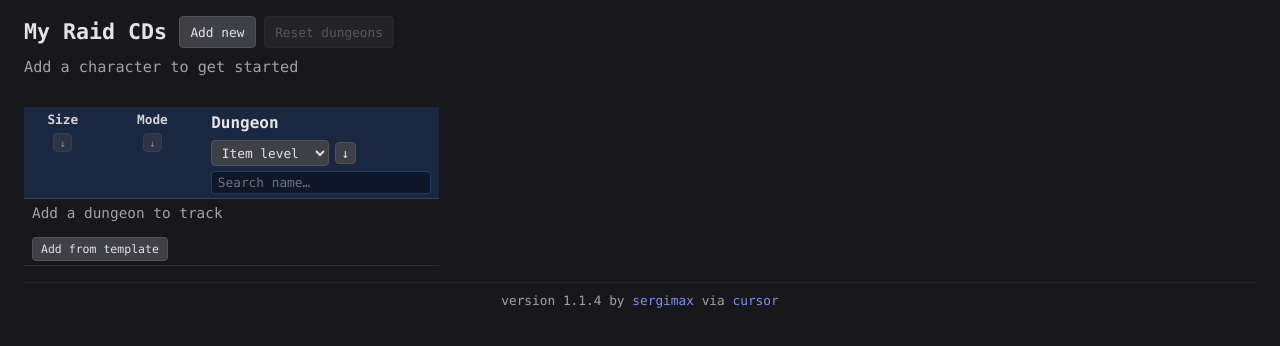
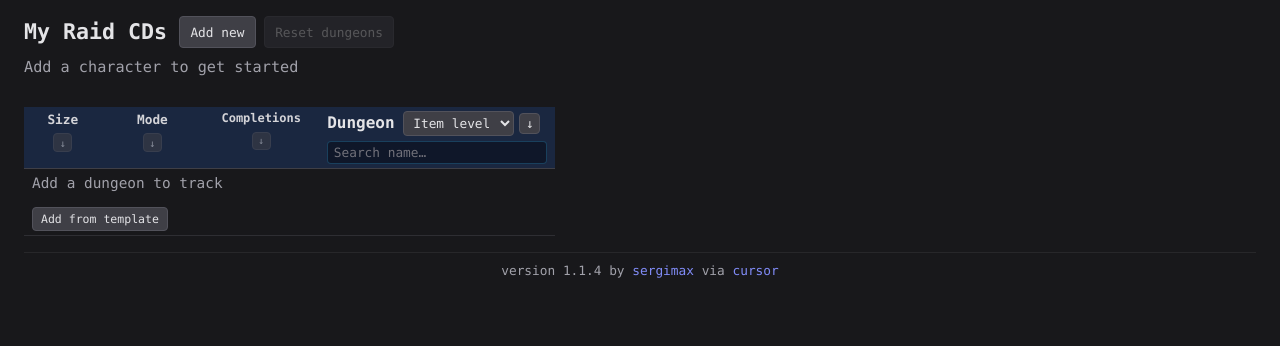
Before and after one commit to sergimax/my-raid-cds, a React (Vite) app: page / in a window 1280 px wide. Shown: the top 346 px of the page. Built offline with nearby package versions, Linux system fonts and the light colour scheme.

Commit message:
feat(dungeon-table): introduce completions column with sorting functionality and update table layout

```diff
--- a/src/components/dungeon-table/dungeon-cell.tsx
+++ b/src/components/dungeon-table/dungeon-cell.tsx
@@ -20,14 +20,6 @@ export function DungeonCell({
     >
       <div className="dungeon-table-dungeon-cell-text">
         <span
-          className="dungeon-table-dungeon-count"
-          data-empty={completionCount === 0}
-          aria-label={`${dungeon.name}: ${completionCount} completions`}
-          title={`${completionCount} completions`}
-        >
-          {completionCount}
-        </span>
-        <span
           className={`dungeon-name dungeon-name--tier-${getItemLevelTier(
             dungeon.itemLevel
           )}`}
--- a/src/components/dungeon-table/index.tsx
+++ b/src/components/dungeon-table/index.tsx
@@ -12,7 +12,10 @@ import {
 } from "./dungeon-table-utils";
 import "./styles.css";
 
-type DungeonSortKeyDungeonSelect = Exclude<DungeonSortKey, "size" | "mode">;
+type DungeonSortKeyDungeonSelect = Exclude<
+  DungeonSortKey,
+  "size" | "mode" | "completions"
+>;
 
 export function DungeonTable({
   dungeons,
@@ -67,13 +70,29 @@ export function DungeonTable({
     }
   }, [sortKey, handleToggleSortDir]);
 
+  const handleCompletionsSortClick = useCallback(() => {
+    if (sortKey !== "completions") {
+      setSortKey("completions");
+      setSortDir("desc");
+    } else {
+      handleToggleSortDir();
+    }
+  }, [sortKey, handleToggleSortDir]);
+
   const handleDungeonSortKeyChange = useCallback(
     (event: ChangeEvent<HTMLSelectElement>) => {
       const nextKey = event.target.value as
         | DungeonSortKeyDungeonSelect
         | "__size__"
-        | "__mode__";
-      if (nextKey === "__size__" || nextKey === "__mode__") return;
+        | "__mode__"
+        | "__completions__";
+      if (
+        nextKey === "__size__" ||
+        nextKey === "__mode__" ||
+        nextKey === "__completions__"
+      ) {
+        return;
+      }
       setSortKey(nextKey as DungeonSortKey);
     },
     []
@@ -120,7 +139,7 @@ export function DungeonTable({
     [dungeons, nameSearch, sortKey, sortDir, completionCountsByDungeonId]
   );
 
-  const colSpan = 3 + characters.length;
+  const colSpan = 4 + characters.length;
   const hasDungeons = dungeons.length > 0;
   const hasVisibleRows = visibleDungeons.length > 0;
 
@@ -218,6 +237,36 @@ export function DungeonTable({
               </button>
             </div>
           </th>
+          <th scope="col" className="dungeon-table-completions-col">
+            <div className="dungeon-table-completions-header">
+              <span className="dungeon-table-completions-header-label">
+                Completions
+              </span>
+              <button
+                type="button"
+                className={`dungeon-table-sort-dir-btn dungeon-table-completions-sort-dir-btn${
+                  sortKey === "completions"
+                    ? " dungeon-table-completions-sort-dir-btn--active"
+                    : ""
+                }`}
+                onClick={handleCompletionsSortClick}
+                aria-label={
+                  sortKey === "completions"
+                    ? `Completions: sort ${sortDir === "asc" ? "ascending" : "descending"}`
+                    : "Sort by completion count"
+                }
+                title={
+                  sortKey === "completions"
+                    ? sortDir === "asc"
+                      ? "Ascending by completions (click for descending)"
+                      : "Descending by completions (click for ascending)"
+                    : "Sort by completions"
+                }
+              >
+                {sortKey === "completions" ? (sortDir === "asc" ? "↑" : "↓") : "↓"}
+              </button>
+            </div>
+          </th>
           <th scope="col" className="dungeon-table-sticky-col">
             <div className="dungeon-table-dungeon-header">
               <div className="dungeon-table-dungeon-header-row">
@@ -231,6 +280,8 @@ export function DungeonTable({
                         ? "__size__"
                         : sortKey === "mode"
                           ? "__mode__"
+                          : sortKey === "completions"
+                            ? "__completions__"
                             : sortKey
                     }
                     onChange={handleDungeonSortKeyChange}
@@ -242,11 +293,15 @@ export function DungeonTable({
                     <option value="__mode__" hidden>
                       —
                     </option>
+                    <option value="__completions__" hidden>
+                      —
+                    </option>
                     <option value="name">Name</option>
                     <option value="itemLevel">Item level</option>
-                    <option value="completions">Completions</option>
                   </select>
-                  {sortKey !== "size" && sortKey !== "mode" ? (
+                  {sortKey !== "size" &&
+                  sortKey !== "mode" &&
+                  sortKey !== "completions" ? (
                     <button
                       type="button"
                       className="dungeon-table-sort-dir-btn"
@@ -321,7 +376,10 @@ export function DungeonTable({
             </td>
           </tr>
         ) : (
-          visibleDungeons.map((dungeon) => (
+          visibleDungeons.map((dungeon) => {
+            const completionCount =
+              completionCountsByDungeonId[dungeon.id] ?? 0;
+            return (
               <tr key={dungeon.id}>
                 <td className="dungeon-table-size-col">{dungeon.size}</td>
                 <td className="dungeon-table-mode-col">
@@ -333,10 +391,20 @@ export function DungeonTable({
                     {dungeon.mode}
                   </span>
                 </td>
+                <td className="dungeon-table-completions-col">
+                  <span
+                    className="dungeon-table-dungeon-count"
+                    data-empty={completionCount === 0}
+                    aria-label={`${dungeon.name}: ${completionCount} completions`}
+                    title={`${completionCount} completions`}
+                  >
+                    {completionCount}
+                  </span>
+                </td>
                 <td className="dungeon-table-sticky-col">
                   <DungeonCell
                     dungeon={dungeon}
-                completionCount={completionCountsByDungeonId[dungeon.id] ?? 0}
+                    completionCount={completionCount}
                     onDeleteDungeonClick={handleDeleteDungeonClick}
                   />
                 </td>
@@ -356,7 +424,8 @@ export function DungeonTable({
                   </td>
                 ))}
               </tr>
-          ))
+            );
+          })
         )}
       </tbody>
     </table>
--- a/src/components/dungeon-table/styles.css
+++ b/src/components/dungeon-table/styles.css
@@ -9,6 +9,7 @@
   table-layout: fixed;
   --dungeon-table-size-col-width: 4.25rem;
   --dungeon-table-mode-col-width: 5.75rem;
+  --dungeon-table-completions-col-width: 6.75rem;
 }
 
 .dungeon-table th,
@@ -147,11 +148,73 @@
   background-color: #141c2a;
 }
 
-/* Sticky dungeon column — name, completions, actions */
+/* Sticky completions column (marked count) */
+.dungeon-table-completions-col {
+  position: sticky;
+  left: calc(
+    var(--dungeon-table-size-col-width) + var(--dungeon-table-mode-col-width)
+  );
+  z-index: 1;
+  width: var(--dungeon-table-completions-col-width);
+  min-width: var(--dungeon-table-completions-col-width);
+  max-width: var(--dungeon-table-completions-col-width);
+  text-align: center;
+  vertical-align: middle;
+  background: #141c2a;
+  box-shadow: 1px 0 0 rgba(56, 189, 248, 0.12);
+}
+
+.dungeon-table th.dungeon-table-completions-col {
+  background: #1a2740;
+  z-index: 2;
+  font-size: 0.75em;
+  font-weight: 600;
+  color: var(--zinc-300);
+  vertical-align: top;
+  padding: 0.35rem 0.25rem;
+}
+
+.dungeon-table-completions-header {
+  display: flex;
+  flex-direction: column;
+  align-items: center;
+  justify-content: flex-start;
+  gap: 0.35rem;
+  width: 100%;
+}
+
+.dungeon-table-completions-header-label {
+  font-weight: 600;
+  line-height: 1.15;
+  max-width: 100%;
+  hyphens: auto;
+  overflow-wrap: break-word;
+}
+
+.dungeon-table-completions-sort-dir-btn:not(
+  .dungeon-table-completions-sort-dir-btn--active
+) {
+  opacity: 0.55;
+}
+
+.dungeon-table-completions-sort-dir-btn--active {
+  opacity: 1;
+}
+
+.dungeon-table tbody tr:nth-child(odd) td.dungeon-table-completions-col {
+  background-color: #182234;
+}
+
+.dungeon-table tbody tr:nth-child(even) td.dungeon-table-completions-col {
+  background-color: #141c2a;
+}
+
+/* Sticky dungeon column — name and delete */
 .dungeon-table-sticky-col {
   position: sticky;
   left: calc(
-    var(--dungeon-table-size-col-width) + var(--dungeon-table-mode-col-width)
+    var(--dungeon-table-size-col-width) + var(--dungeon-table-mode-col-width) +
+      var(--dungeon-table-completions-col-width)
   );
   z-index: 1;
   background: #141c2a;
@@ -164,11 +227,11 @@
 .dungeon-table
   th:not(.dungeon-table-sticky-col):not(.dungeon-table-size-col):not(
     .dungeon-table-mode-col
-  ),
+  ):not(.dungeon-table-completions-col),
 .dungeon-table
   td:not(.dungeon-table-sticky-col):not(.dungeon-table-size-col):not(
     .dungeon-table-mode-col
-  ) {
+  ):not(.dungeon-table-completions-col) {
   width: 180px;
 }
 
```
Also changed, not shown: 1 other file (tests, documents, lock files or other folders). Lines whose indentation alone changed are shown as unchanged.
